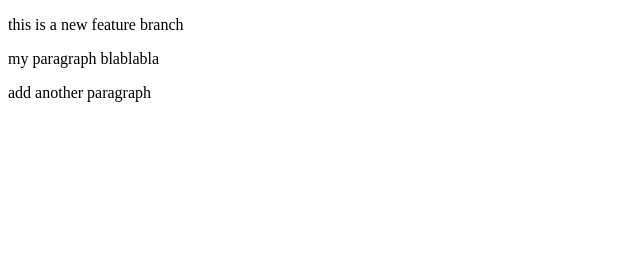
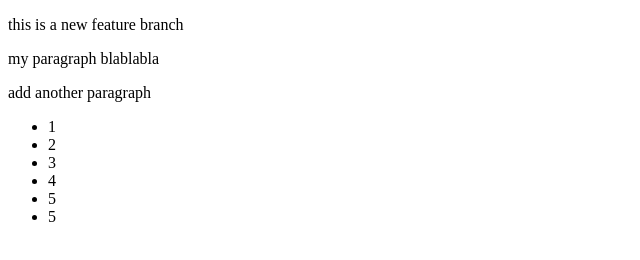
Before and after one commit to komtex/test, a plain HTML site: page index.html in a window 1280 px wide. Shown: the whole page, without its empty margins (0-640 px from the left). Drawn offline with Linux system fonts and the light colour scheme.

Commit message:
Merge branch 'feature' of https://github.com/komtex/test into feature

```diff
--- a/index.html
+++ b/index.html
@@ -8,5 +8,13 @@
 <p>this is a new feature branch</p>
   <p>my paragraph blablabla</p>
   <p>add another paragraph</p>
+  <ul>
+    <li>1</li>
+    <li>2</li>
+    <li>3</li>
+    <li>4</li>
+    <li>5</li>
+    <li>5</li>
+  </ul>
 </body>
 </html>
```
